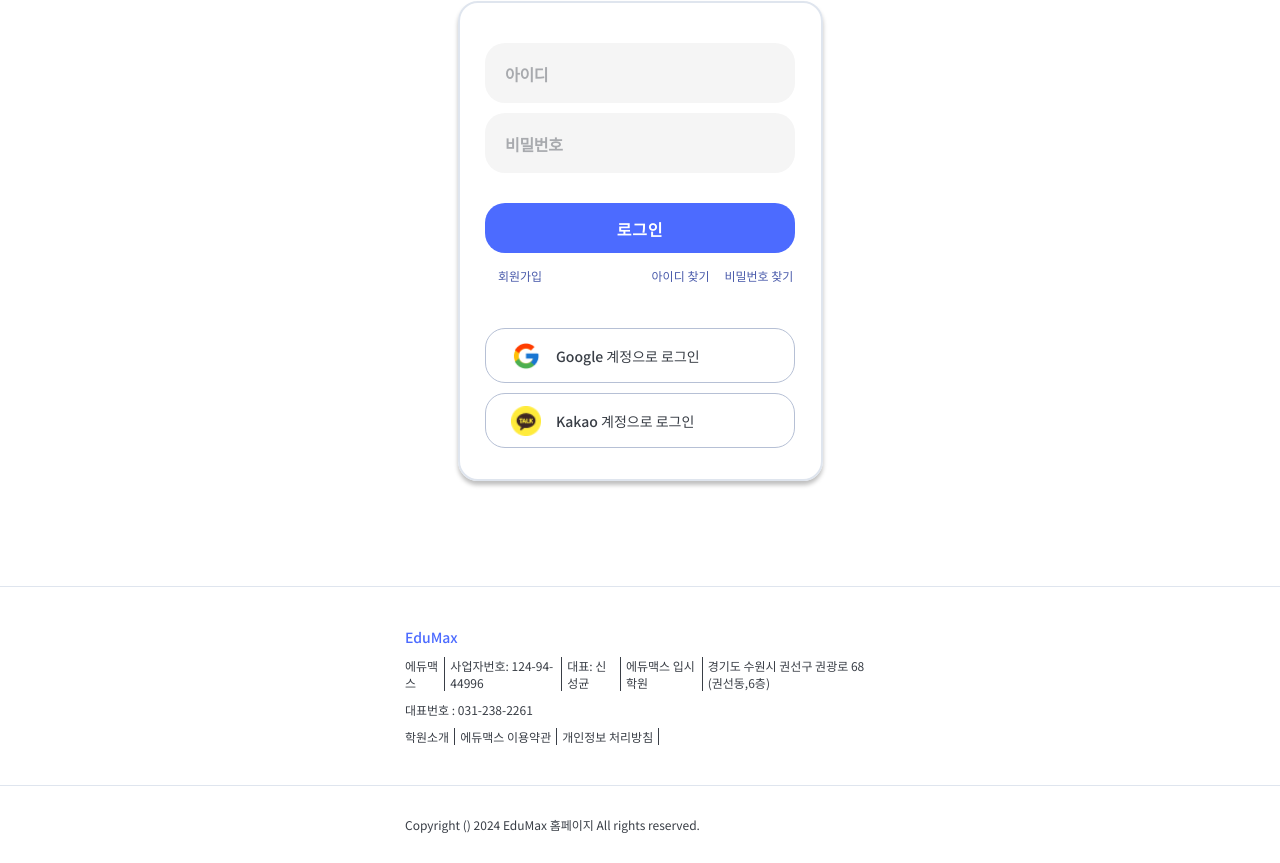
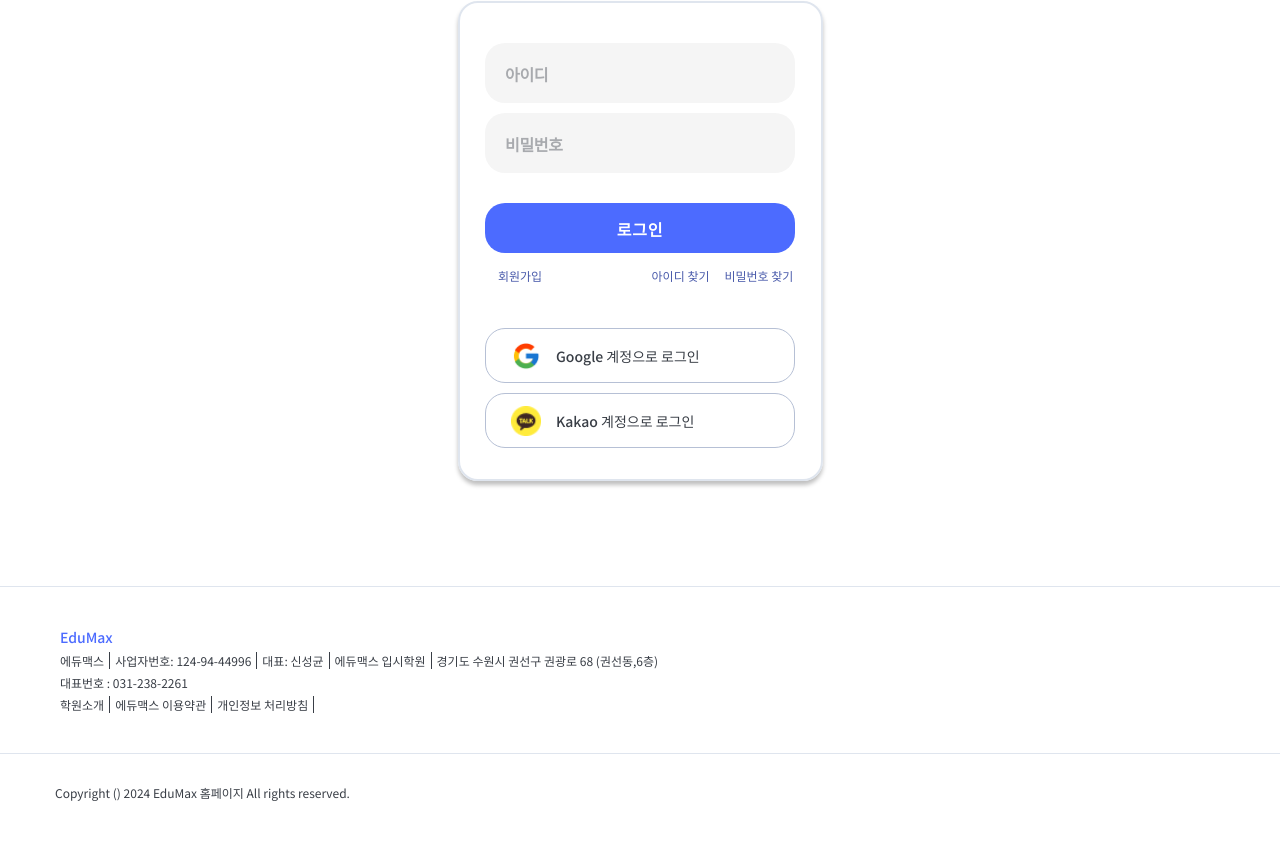
Before and after one commit to kbs1115/EduMax-front, a React (Create React App) app: page /login in a window 1280 px wide. Shown: the part 234-1097 px from the top of the page. After the commit the page ends 1065 px from the top, so only its background shows below. Built offline with nearby package versions, Linux system fonts and the light colour scheme; no server answers.

Commit message:
[fix] 프런트 에러사항 수정

```diff
--- a/src/components/Footer.js
+++ b/src/components/Footer.js
@@ -7,14 +7,30 @@ import { SignupModal } from "../pages/Signup";
 
 const FooterWrapper = styled.div`
     display: flex;
-    flex-direction: column;
     margin-top: 100px;
-    padding: 40px 400px 40px 400px;
+    padding: 40px 0px 40px 0px;
     gap: 10px;
-    align-items: start;
+    align-items: center;
     justify-content: center;
     border-top: 1px solid #DFE5EE;
     border-bottom: 1px solid #DFE5EE;
+`;
+
+const CopyrightWrapper = styled.div`
+    display: flex;
+    margin-top: 30px;
+    margin-bottom: 30px;
+    align-items: center;
+    justify-content: center;
+`;
+
+const FooterInnerWrapper = styled.div`
+  display: flex;
+  width: 1170px;
+  flex-direction: column;
+  align-items: start;
+  justify-content: center;
+  gap: 5px;
 `;
 
 const TextContainer = styled.div`
@@ -32,6 +48,7 @@ const Footer = () => {
 
     return (<>
     <FooterWrapper>
+      <FooterInnerWrapper>
       <div style={{ paddingLeft: '5px'}}>
         <Typography color="bright_blue" size="body_content_medium">EduMax</Typography>
       </div>
@@ -92,12 +109,15 @@ const Footer = () => {
           </TextContainer>
         </div>
       </div>
+      </FooterInnerWrapper>
     </FooterWrapper>
-    <div style={{ marginTop: '30px', marginBottom: '30px', paddingLeft: '405px'}}>
+    <CopyrightWrapper>
+      <div style={{ width: '1170px'}}>
       <Typography size="body_content_small_thin" color="black_gray">
         Copyright () 2024 EduMax 홈페이지 All rights reserved.
       </Typography>
-    </div>
+      </div>
+    </CopyrightWrapper>
     </>
     );
 }
--- a/src/components/LectureSideBar.js
+++ b/src/components/LectureSideBar.js
@@ -70,7 +70,7 @@ const LectureSideBar = () => {
         <Typography size="h3_medium">국어</Typography>
       </CategoryWrapper>
       <CategoryWrapper
-        isActive={category === "수학"}
+        isActive={category === "수학" || category === "수학1" || category === "수학2" || category === "미적분" || category == "고등수학" || category === "확률과통계"}
         onClick={() => {
           navigate('/post/lecture?category=수학')
         }}
@@ -78,7 +78,7 @@ const LectureSideBar = () => {
         <Typography size="h3_medium">수학</Typography>
       </CategoryWrapper>
       <CategoryWrapper
-        isActive={category === "영어"}
+        isActive={category === "영어" || category === "내신" || category === "수능" || category === "문법"}
         onClick={() => {
           navigate('/post/lecture?category=영어')
         }}
--- a/src/components/MyPageSideBar.js
+++ b/src/components/MyPageSideBar.js
@@ -2,6 +2,7 @@ import React, { useState } from "react";
 import styled from "styled-components";
 
 import Typography from "./Typography";
+import { useNavigate } from "react-router-dom";
 
 export const mypageMapping = {
     info: "회원정보",
@@ -12,12 +13,9 @@ export const mypageMapping = {
 
 const MyPageSideBar = ({
     category,
-    setPage,
-    setCategory,
-    setSearchOption,
-    setSearchWord
+    setSearchParams,
+    searchParams
 }) => {
-
     return (
       <SideBarWrapper>
         <BoardWrapper>
@@ -28,10 +26,8 @@ const MyPageSideBar = ({
             key={key}
             isActive={key === category}
             onClick={() => {
-              setCategory(key);
-              setPage(1);
-              setSearchOption("TOTAL");
-              setSearchWord("");
+              searchParams.set('category', key);
+              setSearchParams(searchParams);
             }}
           >
             <Typography size="h3_medium">{value}</Typography>
--- a/src/components/home/BestVoteSubject.js
+++ b/src/components/home/BestVoteSubject.js
@@ -235,10 +235,10 @@ const QuickMenu = () => {
             <PostCreateItemWrapper to={"/create-post"}>
                 <Typography size="body_sub_title" color="black_gray">글쓰기</Typography>
             </PostCreateItemWrapper>
-            <RightContainerItemWrapper to={"/mypage-posts"}>
+            <RightContainerItemWrapper to={"/mypage?category=posts"}>
                 <Typography size="body_sub_title" color="black_gray">내가 쓴 게시물</Typography>
             </RightContainerItemWrapper>
-            <RightContainerItemWrapper to={"/mypage-user"}>
+            <RightContainerItemWrapper to={"/mypage"}>
                 <Typography size="body_sub_title" color="black_gray">마이페이지</Typography>
             </RightContainerItemWrapper>
             <YouTubeGoItemWrapper to={"https://www.youtube.com/@sunggjun"}>
--- a/src/components/home/PostCards.js
+++ b/src/components/home/PostCards.js
@@ -8,6 +8,7 @@ import Typography from "../Typography";
 import AuthContext from "../../context/AuthProvider";
 import { getPostData } from "../../apifetchers/fetcher";
 import { categoryDict } from "../../pages/Home";
+import { formatDate } from "../post/PostTable";
 
 
 const CardWrapper = styled.div`
@@ -108,7 +109,7 @@ const ContentContainer = ({ date, author, content, id}) => {
                         <Typography size="body_content_small" color="gray">{author}</Typography>
                     </AuthortextBox>
                     <DatetextBox>
-                        <Typography size="body_content_small" color="gray">{date}</Typography>
+                        <Typography size="body_content_small" color="gray">{formatDate(date)}</Typography>
                     </DatetextBox>
                 </AuthorItem>
             </ItemWrapper>
@@ -127,7 +128,7 @@ const PostCard = ({ posts, title }) => {
                     key={index}
                     content={post.title}
                     author={post.author}
-                    date={post.date}
+                    date={post.created_at}
                     id={post.id}
                 />
             ))}
--- a/src/pages/DataBoard.js
+++ b/src/pages/DataBoard.js
@@ -137,7 +137,6 @@ function DataBoard() {
                 searchWord={searchWord}
                 setSearchWord={setSearchWord}
                 setPage={setPage}/>
-            </InnerRightWrapper>
               <PostListButton
                 width="92px"
                 height="43px"
@@ -147,6 +146,7 @@ function DataBoard() {
               >
                 글쓰기
               </PostListButton>
+            </InnerRightWrapper>
           </InnerMenuWrapper>
           <PostTable page={page} setPage={setPage} data={data}/>
         </BodyInnerWrapper>
--- a/src/pages/FreeBoard.js
+++ b/src/pages/FreeBoard.js
@@ -46,15 +46,6 @@ function FreeBoard() {
       <BodyOuterWrapper>
         <div style={{ width: "100%", display: "flex", flexDirection: "row", justifyContent: "space-between"}}>
           <Typography size="h1">자유게시판</Typography>
-          <PostListButton
-            width="92px"
-            height="43px"
-            size="body_content_bold"
-            buttonColor="#4C6BFF"
-            textColor="white"
-          >
-            글쓰기
-          </PostListButton>
         </div>
         <BodyInnerWrapper>
           <InnerMenuWrapper>
@@ -67,6 +58,15 @@ function FreeBoard() {
                 searchWord={searchWord}
                 setSearchWord={setSearchWord}
                 setPage={setPage}/>
+              <PostListButton
+                width="92px"
+                height="43px"
+                size="body_content_bold"
+                buttonColor="#4C6BFF"
+                textColor="white"
+              >
+                글쓰기
+              </PostListButton>
             </InnerRightWrapper>
           </InnerMenuWrapper>
           <PostTable page={page} setPage={setPage} data={data}/>
--- a/src/pages/NoticeBoard.js
+++ b/src/pages/NoticeBoard.js
@@ -45,15 +45,6 @@ function FreeBoard() {
       <BodyOuterWrapper>
         <div style={{ width: "100%", display: "flex", flexDirection: "row", justifyContent: "space-between"}}>
           <Typography size="h1">공지사항</Typography>
-          <PostListButton
-            width="92px"
-            height="43px"
-            size="body_content_bold"
-            buttonColor="#4C6BFF"
-            textColor="white"
-          >
-            글쓰기
-          </PostListButton>
         </div>
         <BodyInnerWrapper>
           <InnerMenuWrapper>
@@ -66,6 +57,15 @@ function FreeBoard() {
                 searchWord={searchWord}
                 setSearchWord={setSearchWord}
                 setPage={setPage}/>
+              <PostListButton
+                width="92px"
+                height="43px"
+                size="body_content_bold"
+                buttonColor="#4C6BFF"
+                textColor="white"
+              >
+                글쓰기
+              </PostListButton>
             </InnerRightWrapper>
           </InnerMenuWrapper>
           <PostTable page={page} setPage={setPage} data={data}/>
--- a/src/pages/QuestionBoard.js
+++ b/src/pages/QuestionBoard.js
@@ -82,6 +82,7 @@ function QuestionBoard() {
                 size="body_content_bold"
                 buttonColor="#4C6BFF"
                 textColor="white"
+                onClick={() => navigate('/create-post')}
               >
                 글쓰기
               </PostListButton>
```
Also changed, not shown: src/components/post/PostTable.js (+7 -6 lines), src/pages/MyPage.js (+6 -6 lines). Lines whose indentation alone changed are shown as unchanged.
